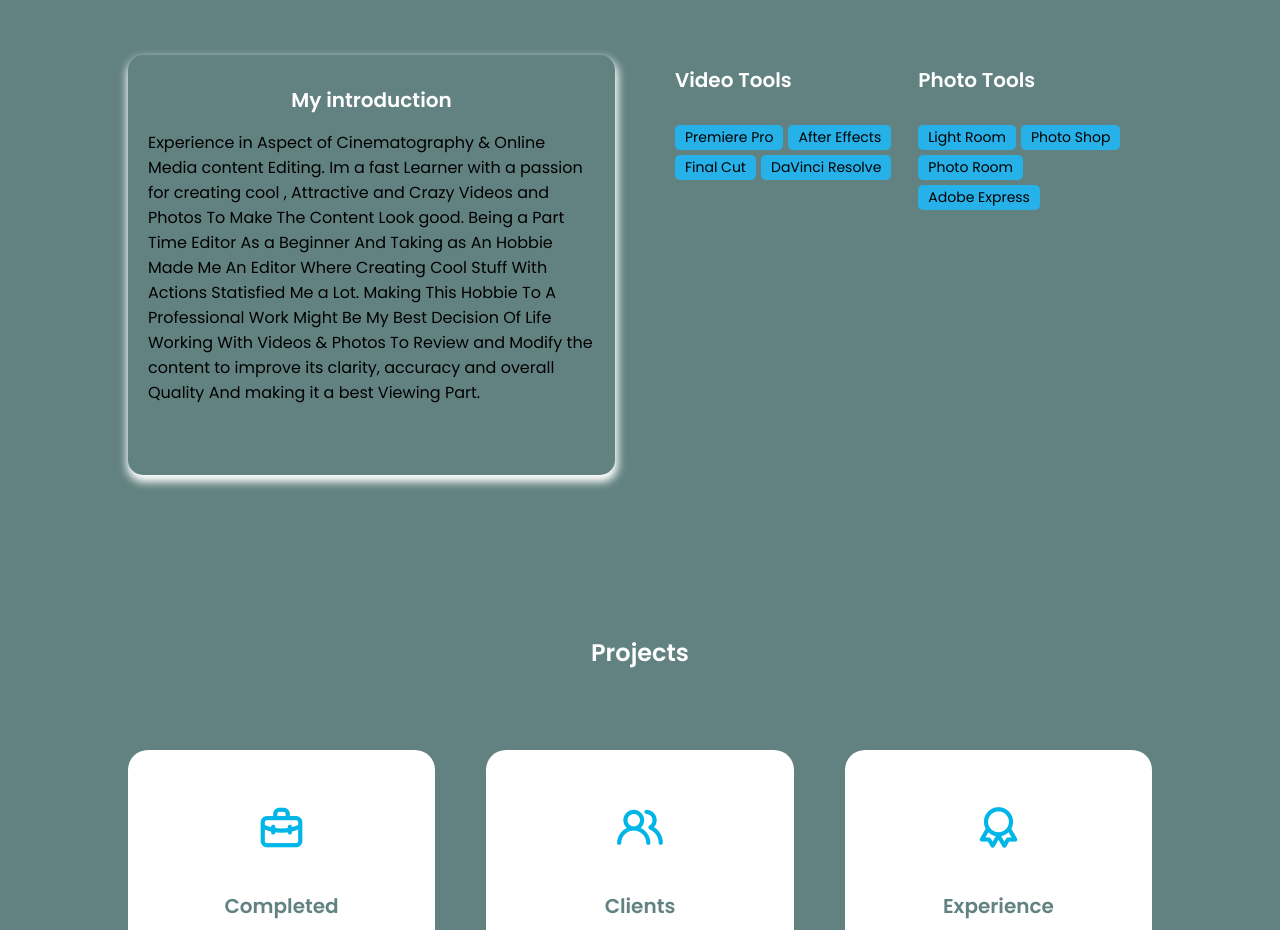
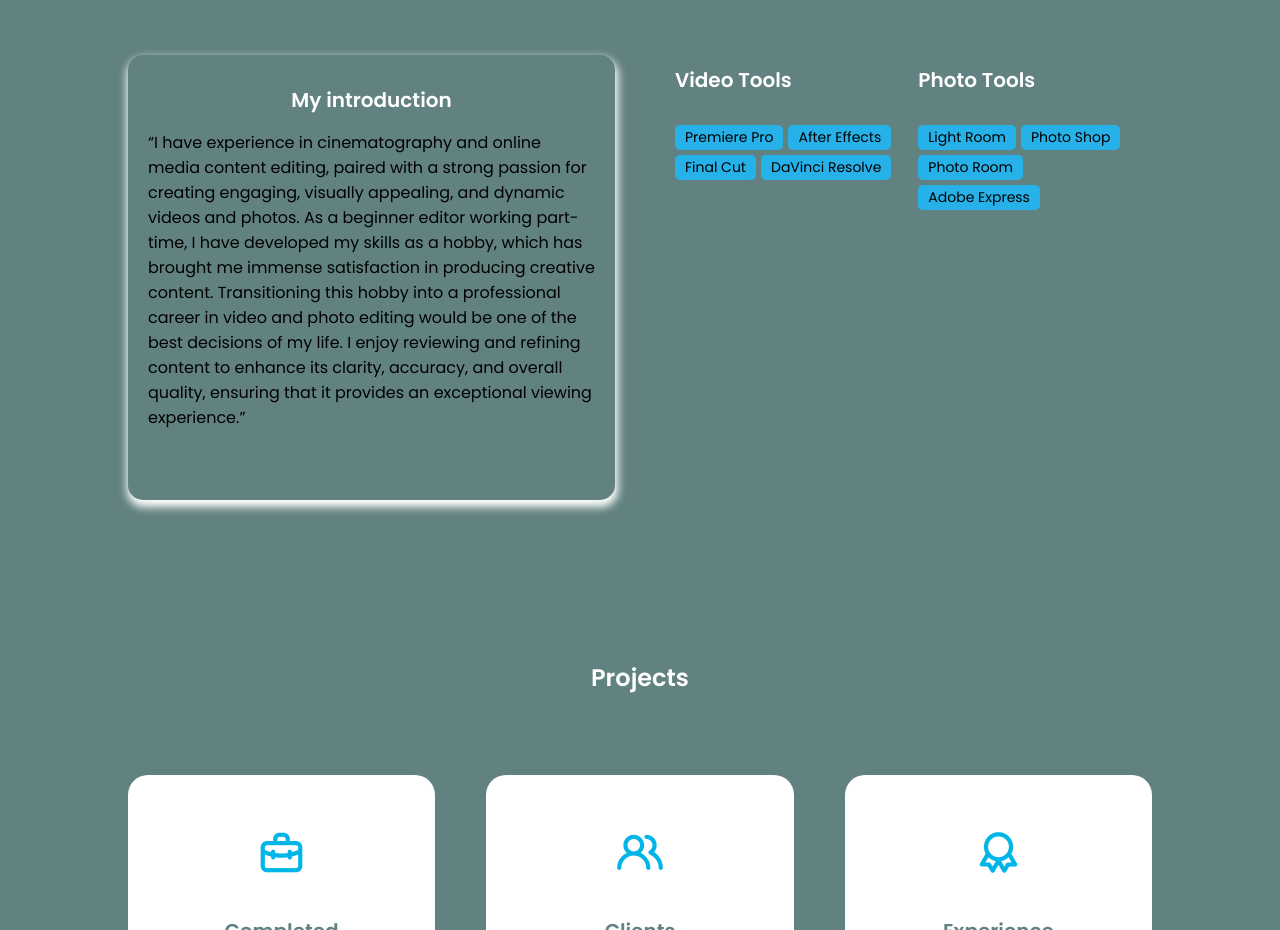
Before and after one commit to TypicalFrame/home, a plain HTML site: page index.html in a window 1280 px wide. Shown: the part 940-1870 px from the top of the page. Drawn offline with nearby package versions, Linux system fonts and the light colour scheme.

Commit message:
Update index.html

```diff
--- a/index.html
+++ b/index.html
@@ -84,11 +84,7 @@
           <div class="col">
               <div class="about-info">
                   <h3>My introduction</h3>
-                  <p>Experience in Aspect of Cinematography & Online Media content Editing. Im a fast Learner with a passion for creating cool , Attractive
-                    and Crazy Videos and Photos To Make The Content Look good. Being a Part Time Editor As a Beginner And Taking as An Hobbie Made Me An Editor
-                    Where Creating Cool Stuff With Actions Statisfied Me a Lot. Making This Hobbie To A Professional Work Might Be My Best Decision Of Life
-                    Working With Videos & Photos To Review and Modify the content to improve its clarity, accuracy and overall Quality And making it a best
-                    Viewing Part.
+                  <p>“I have experience in cinematography and online media content editing, paired with a strong passion for creating engaging, visually appealing, and dynamic videos and photos. As a beginner editor working part-time, I have developed my skills as a hobby, which has brought me immense satisfaction in producing creative content. Transitioning this hobby into a professional career in video and photo editing would be one of the best decisions of my life. I enjoy reviewing and refining content to enhance its clarity, accuracy, and overall quality, ensuring that it provides an exceptional viewing experience.”
                   </p>
               </div>
           </div>
```
